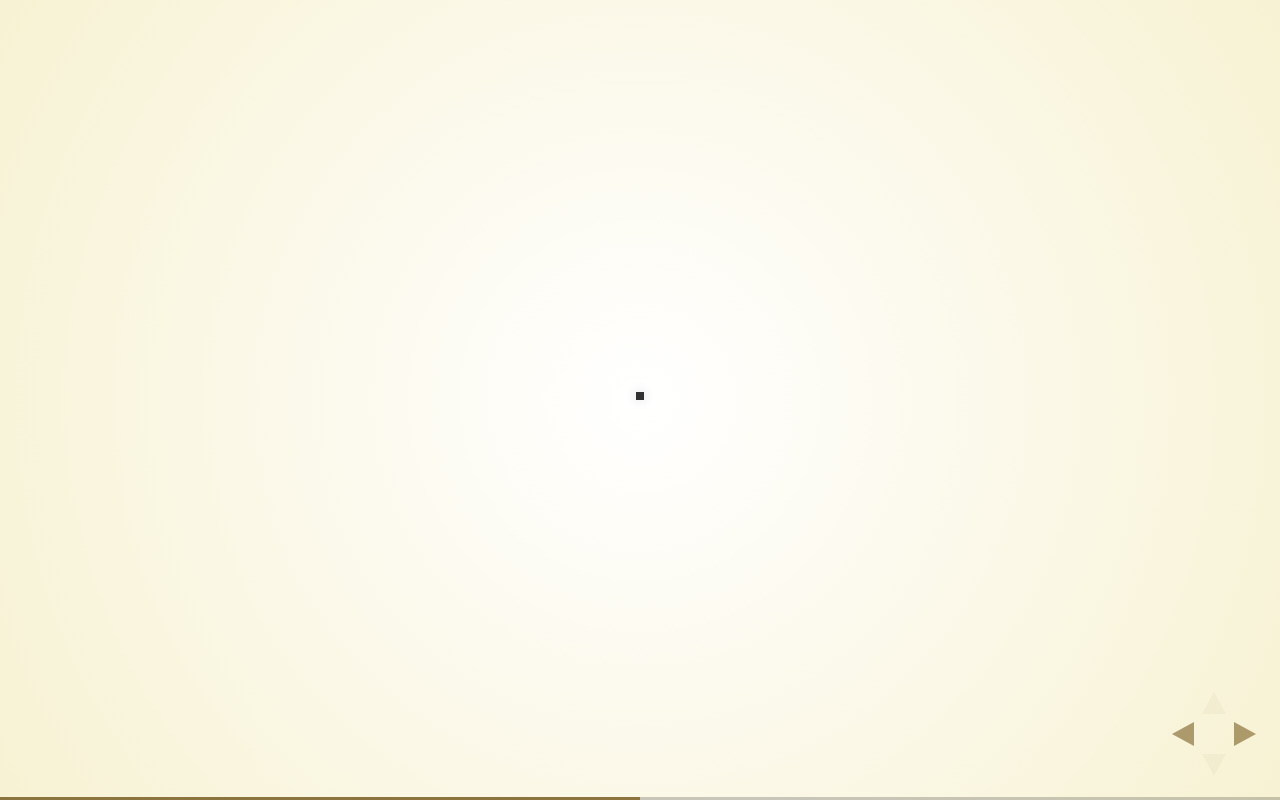
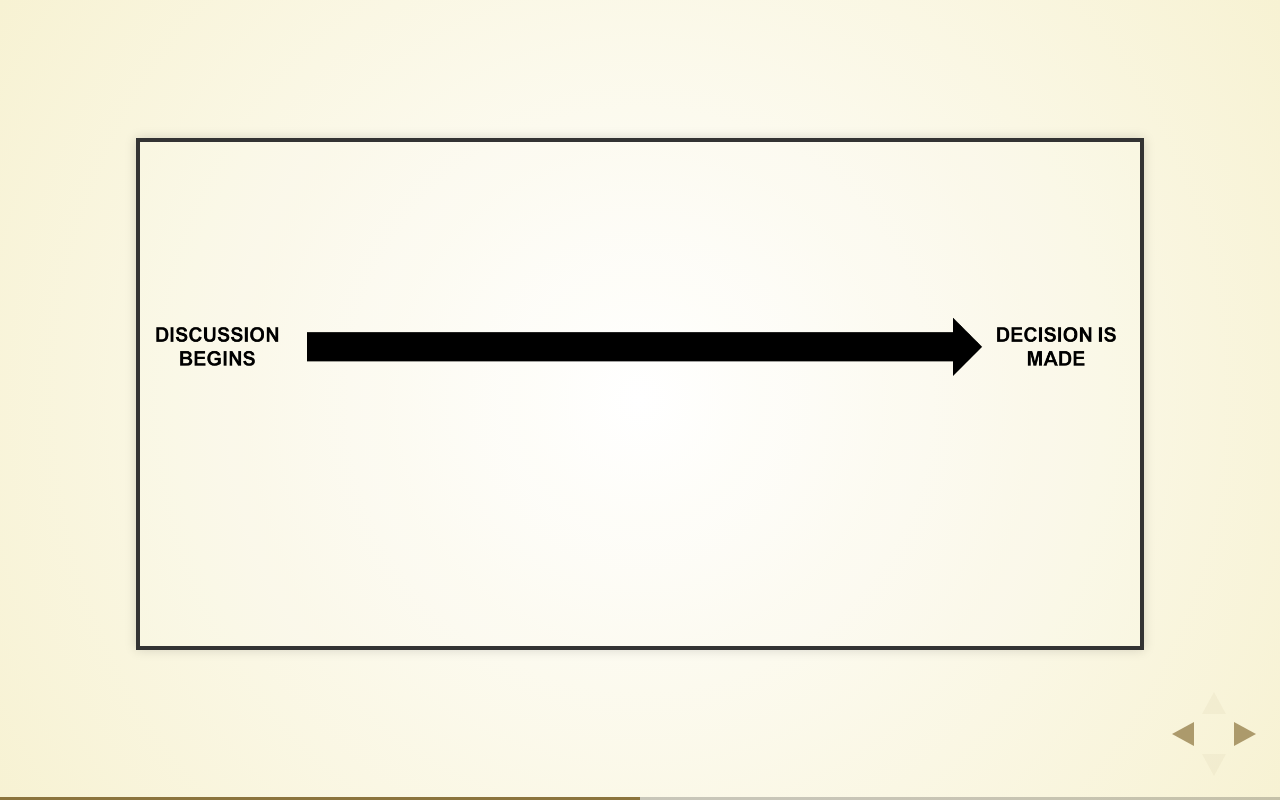
Before and after one commit to MarkPearlCoZa/Talk_Group_Dynamics, a plain HTML site: page index.html in a window 1280 px wide. Both pictures are taken after a click on the button 1251 px from the left and 734 px from the top of the page. Drawn offline with Linux system fonts and the light colour scheme.

Commit message:
Make image plain

```diff
--- a/index.html
+++ b/index.html
@@ -37,7 +37,7 @@
         </section>
 
         <section>
-            <img style="width:0em" src="assets/Slide 01.png">
+            <img style="plain" src="assets/Slide 01.png">
         </section>
 
         <section>
```
